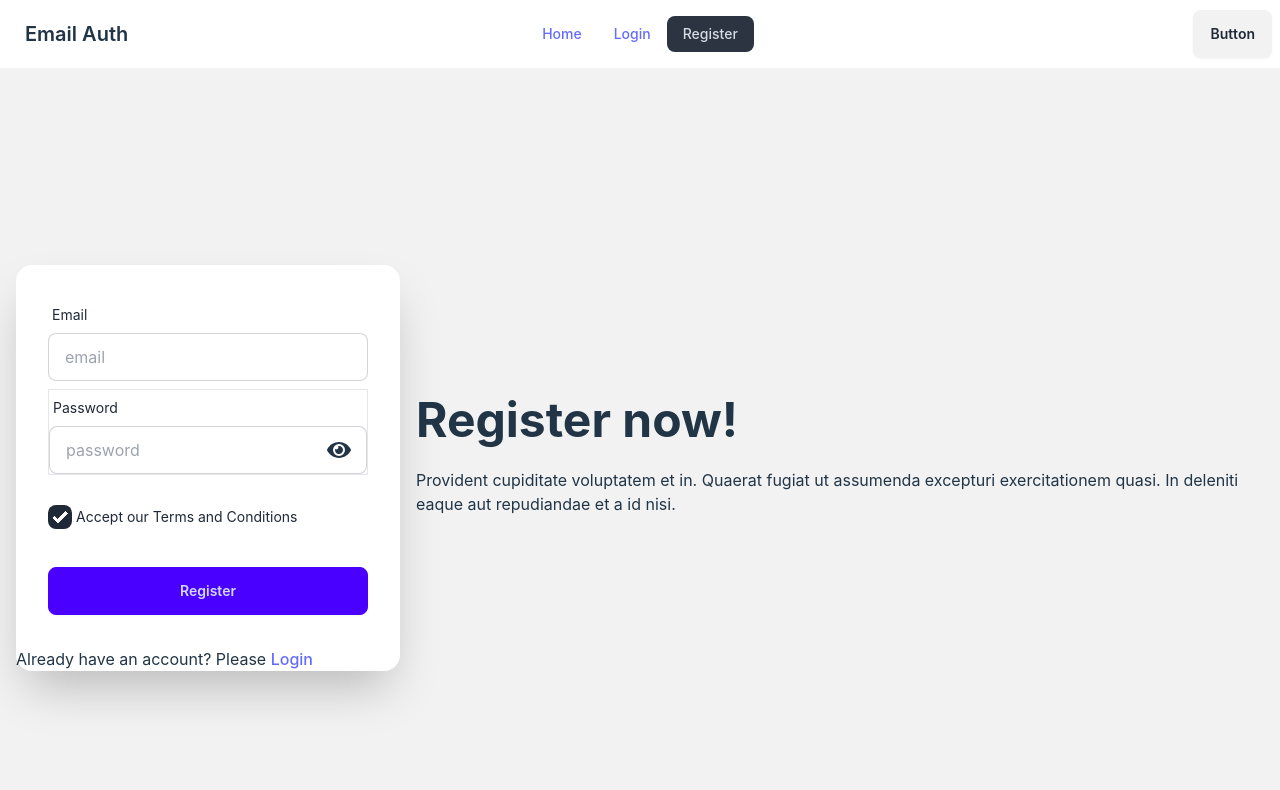
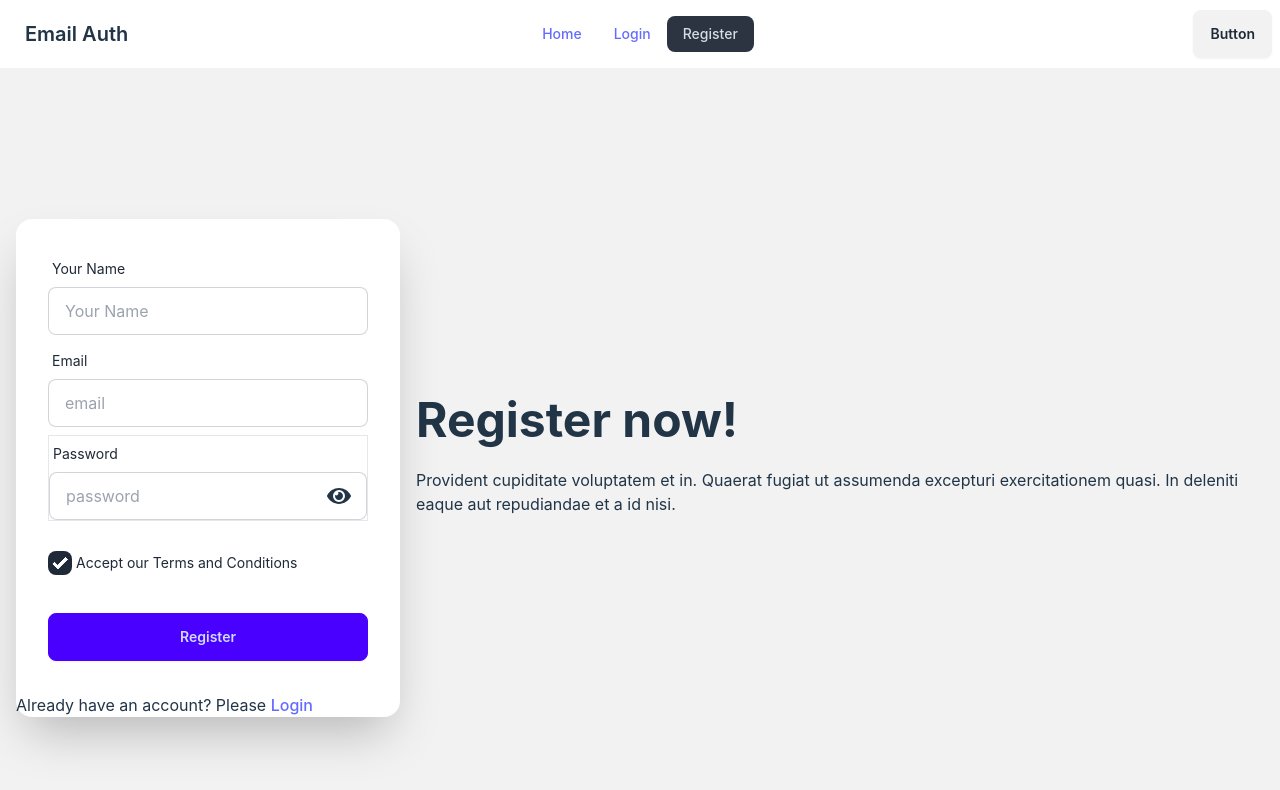
Before and after one commit to Sultana-Razia/user-email-passord-auth, a React (Vite) app: page /register in a window 1280 px wide. Shown: the top 790 px of the page. Built offline with nearby package versions, Linux system fonts and the light colour scheme.

Commit message:
Handle Email Verification And Update User Name To Firebase

```diff
--- a/src/components/Login/Login.jsx
+++ b/src/components/Login/Login.jsx
@@ -23,7 +23,12 @@ const Login = () => {
         signInWithEmailAndPassword(auth, email, password)
             .then(result => {
                 console.log(result.user);
-                setSuccess('User logged in successfully');
+                if (result.user.emailVerified) {
+                    setSuccess('User logged in successfully');
+                }
+                else {
+                    alert('Please verify your email address');
+                }
             })
             .catch(error => {
                 console.log(error);
--- a/src/components/Register/Register.jsx
+++ b/src/components/Register/Register.jsx
@@ -1,4 +1,4 @@
-import { createUserWithEmailAndPassword } from "firebase/auth";
+import { createUserWithEmailAndPassword, sendEmailVerification, updateProfile } from "firebase/auth";
 import auth from "../../firebase/firebase.config";
 import { useState } from "react";
 import { FaEyeSlash, FaEye } from "react-icons/fa";
@@ -11,10 +11,11 @@ const Register = () => {
 
     const handleRegister = e => {
         e.preventDefault();
+        const name = e.target.name.value;
         const email = e.target.email.value;
         const password = e.target.password.value;
         const checkbox = e.target.terms.checked;
-        console.log(email);
+        console.log(name, email);
         console.log(password);
         console.log(checkbox);
 
@@ -42,6 +43,22 @@ const Register = () => {
                 const user = result.user;
                 console.log(user);
                 setSuccess('User Created Successfully');
+
+                //update profile
+                updateProfile(result.user, {
+                    displayName: name,
+
+                })
+                    .then(() => {
+                        console.log('Profile updated');
+                    })
+                    .catch()
+
+                //send verification email
+                sendEmailVerification(user)
+                    .then(() => {
+                        alert('Please check your and verify your email');
+                    })
             })
             .catch(error => {
                 console.log(error);
@@ -61,6 +78,12 @@ const Register = () => {
                 </div>
                 <div className="card bg-base-100 w-full max-w-sm shrink-0 shadow-2xl">
                     <form onSubmit={handleRegister} className="card-body">
+                        <div className="form-control">
+                            <label className="label">
+                                <span className="label-text">Your Name</span>
+                            </label>
+                            <input type="text" name="name" placeholder="Your Name" className="input input-bordered" required />
+                        </div>
                         <div className="form-control">
                             <label className="label">
                                 <span className="label-text">Email</span>
```
